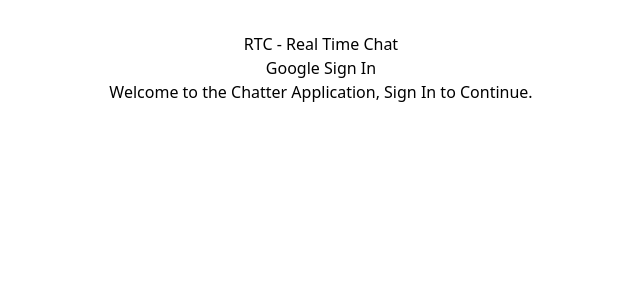
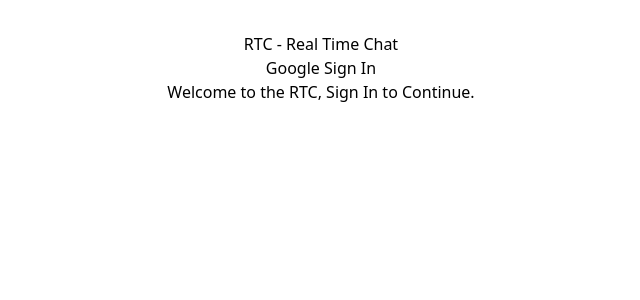
Before and after one commit to RahulRoyBXT/RTC---Real-Time-Chat, a React (Vite) app: page / in a window 1280 px wide. Shown: the top 300 px of the page, without its empty margins (319-959 px from the left). Built offline with nearby package versions, Linux system fonts and the light colour scheme; no server answers.

Commit message:
Added Shareable Link

```diff
--- a/src/MainApp.jsx
+++ b/src/MainApp.jsx
@@ -47,7 +47,7 @@
       </div>
       {
         !user && <div className='w-full h-[25rem] flex justify-center items-center font-bold text-5xl text-transparent bg-clip-text bg-gradient-to-r from-purple-600 to-red-800'>
-          Welcome to the Chatter Application, Sign In to Continue.
+          Welcome to the RTC, Sign In to Continue.
         </div>
       }
       {
--- a/src/components/Zego.jsx
+++ b/src/components/Zego.jsx
@@ -14,7 +14,7 @@
             sharedLinks: [
                 {
                     name: 'Copy Link',
-                    url: `Need to Chege ${roomID}`,
+                    url: `https://rtc-realtimechat.netlify.app/${roomID}`,
                 },
             ],
             scenario: {
```
